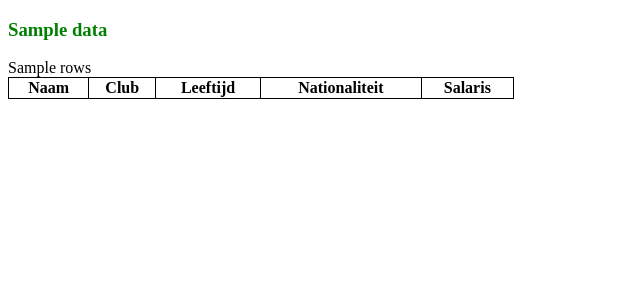
After one commit to Shahed-60/mvc-oop-proeftoets, a PHP site: template app/views/Voetballer/index.php in a window 1280 px wide. The commit adds this page. Shown: the top 300 px of the page, without its empty margins (0-640 px from the left). Run offline with PHP 8.4, Linux system fonts and the light colour scheme; the template is opened without the code that fills it: most values are stand-ins (such as "Sample title", 1, 10 or a date in 2020); lists and menus that the app fills with data are empty.

Commit message:
bijna alles is af

```diff
--- a/app/config/config.php
+++ b/app/config/config.php
@@ -3,5 +3,7 @@
 define('DB_HOST', 'localhost');
 define('DB_USER', 'root');
 define('DB_PASS', '');
-define('DB_NAME', 'Mvc-2209C');
+// define('DB_NAME', 'Mvc-2209C');
+define('DB_NAME', 'mvc-oop-proeftoets');
+
 // echo DB_HOST;
--- /dev/null
+++ b/app/views/Voetballer/index.php
@@ -0,0 +1,28 @@
+<!DOCTYPE html>
+<html lang="en">
+
+<head>
+    <meta charset="UTF-8">
+    <meta http-equiv="X-UA-Compatible" content="IE=edge">
+    <meta name="viewport" content="width=device-width, initial-scale=1.0">
+    <link rel="stylesheet" href="http://www.mvc-oop-proeftoets.com/css/style.css">
+    <title>Document</title>
+</head>
+
+<body>
+    <h3><?= $data['title']; ?></h3>
+    <table>
+        <thead>
+            <th>Naam</th>
+            <th>Club</th>
+            <th>Leeftijd</th>
+            <th>Nationaliteit</th>
+            <th>Salaris</th>
+        </thead>
+        <tbody>
+            <?= $data['rows']; ?>
+        </tbody>
+    </table>
+</body>
+
+</html>
--- a/public/css/style.css
+++ b/public/css/style.css
@@ -1,3 +1,18 @@
 body {
-    background-color: black;
+    /* background-color: black; */
 }
+
+h3 {
+    color: green;
+}
+
+table,
+td,
+th {
+    border: 1px solid;
+}
+
+table {
+    width: 40%;
+    border-collapse: collapse;
+}
```
Also changed, not shown: app/controllers/Voetballer.php (added, +34 -0 lines), app/models/VoetballerModel.php (added, +26 -0 lines), app/controllers/voetballers.php (deleted).
